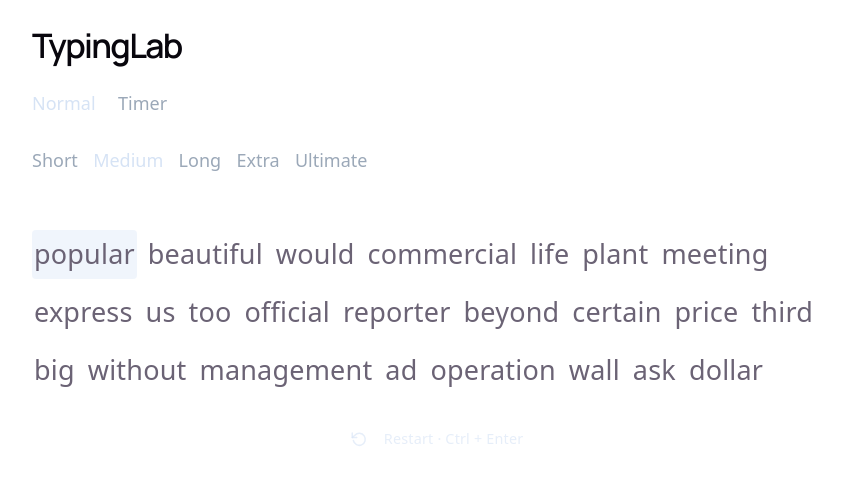
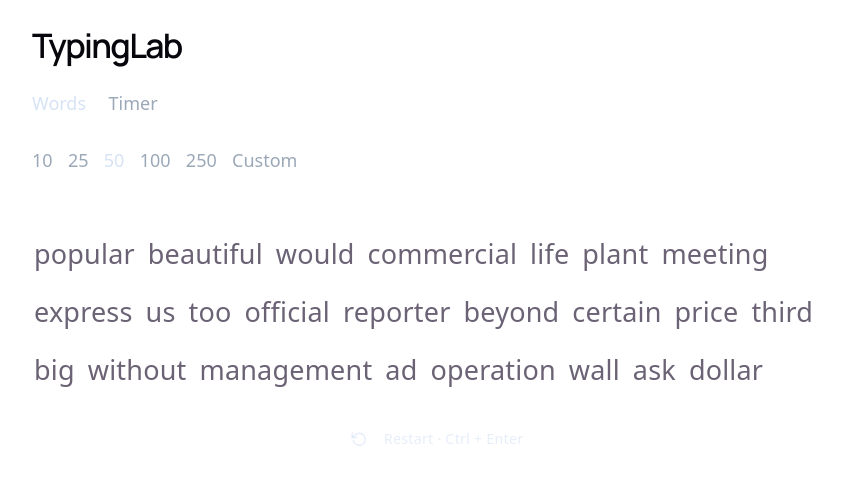
Before and after one commit to Thanapat-Tae/typing-lab, a React (Vite) app in the folder frontend/: page / in a window 1280 px wide. Shown: the top 484 px of the page, without its empty margins (208-1050 px from the left). Built offline with nearby package versions, Linux system fonts and the light colour scheme.

Commit message:
feat: implement Words Mode with custom word counts

```diff
--- a/frontend/src/components/TypingTest/TypingTest.css
+++ b/frontend/src/components/TypingTest/TypingTest.css
@@ -40,7 +40,7 @@
   cursor: not-allowed;
 }
 
-.typing-length-selector {
+.typing-word-count-selector {
   display: flex;
   flex-wrap: wrap;
   align-items: center;
@@ -48,7 +48,7 @@
   margin: 0;
 }
 
-.typing-length-option {
+.typing-word-count-option {
   padding: 0;
   border: 0;
   background: none;
@@ -60,21 +60,21 @@
   gap: 0.35rem;
 }
 
-.typing-length-option[aria-pressed="true"] {
+.typing-word-count-option[aria-pressed="true"] {
   color: #d6e3f5;
 }
 
-.typing-length-option:not(:disabled):hover {
+.typing-word-count-option:not(:disabled):hover {
   color: #b8c9e4;
 }
 
-.typing-length-option:focus-visible {
+.typing-word-count-option:focus-visible {
   border-radius: 2px;
   outline: 2px solid rgba(155, 184, 232, 0.75);
   outline-offset: 3px;
 }
 
-.typing-length-option:disabled {
+.typing-word-count-option:disabled {
   color: #8491a2;
   cursor: not-allowed;
 }
@@ -255,7 +255,7 @@
 }
 
 .active-word {
-  background-color: rgba(155, 184, 232, 0.15);
+  background-color: transparent;
 }
 
 .correct {
@@ -272,7 +272,6 @@
 
 .typing-character-missing {
   color: #f87171;
-  background: rgba(248, 113, 113, 0.12);
   text-decoration: underline wavy currentColor;
   text-underline-offset: 0.2em;
 }
@@ -283,7 +282,6 @@
 
 .incorrect {
   color: #f87171;
-  background-color: rgba(248, 113, 113, 0.12);
 }
 
 .timer-container {
--- a/frontend/src/components/TypingTest/TypingTest.tsx
+++ b/frontend/src/components/TypingTest/TypingTest.tsx
@@ -2,13 +2,15 @@ import { useCallback, useEffect, useLayoutEffect, useRef, useState } from "react
 import { calculateWpm, countCorrectCharacters } from "../../utils/calculateWpm";
 import { calculateAccuracy } from "../../utils/calculateAccuracy";
 import { generateWords } from "../../utils/generateWords";
-import type { PassageLength } from "../../data/passages";
 import "./TypingTest.css";
 
 const initialTimerBatchSize = 50;
 const timerRefillThreshold = 10;
 const maxExtraCharacters = 5;
 const timerPresets = [15, 30, 60, 120, 150] as const;
+const wordCountPresets = [10, 25, 50, 100, 250] as const;
+const defaultWordCount = 50;
+const maxCustomWordCount = 800;
 
 interface TestStatistics {
   wpm: number;
@@ -20,25 +22,8 @@ interface TestStatistics {
 
 type TypingMode = "normal" | "timer";
 type TimerDurationOption = (typeof timerPresets)[number] | "custom";
-
-const lengthOptions: PassageLength[] = ["short", "medium", "long", "extra", "ultimate"];
-const defaultLength: PassageLength = "medium";
-
-const lengthLabels: Record<PassageLength, string> = {
-  short: "Short",
-  medium: "Medium",
-  long: "Long",
-  extra: "Extra",
-  ultimate: "Ultimate",
-};
-
-const lengthWordRanges: Record<PassageLength, [number, number]> = {
-  short: [20, 50],
-  medium: [51, 120],
-  long: [121, 250],
-  extra: [251, 500],
-  ultimate: [501, 800],
-};
+type PresetWordCount = (typeof wordCountPresets)[number];
+type WordCountOption = PresetWordCount | "custom";
 
 function commonPrefixLength(left: string, right: string): number {
   let length = 0;
@@ -71,6 +56,17 @@ function isPositiveSafeIntegerSeconds(value: string): number | null {
   return Number.isSafeInteger(seconds) && seconds > 0 ? seconds : null;
 }
 
+function parseWordCount(value: string): number | null {
+  if (!/^\d+$/.test(value)) return null;
+
+  const wordCount = Number(value);
+  return Number.isSafeInteger(wordCount) &&
+    wordCount >= 1 &&
+    wordCount <= maxCustomWordCount
+    ? wordCount
+    : null;
+}
+
 function timerHasExpired(
   startedAt: number,
   durationSeconds: number,
@@ -97,11 +93,6 @@ function getCappedElapsedMilliseconds(
   return Math.min(elapsedSeconds, durationSeconds) * 1000;
 }
 
-function randomWordCount(length: PassageLength): number {
-  const [min, max] = lengthWordRanges[length];
-  return Math.floor(Math.random() * (max - min + 1)) + min;
-}
-
 function TypingTest() {
   const [mode, setMode] = useState<TypingMode>("normal");
   const [timerWords, setTimerWords] = useState<string[]>([]);
@@ -111,9 +102,15 @@ function TypingTest() {
   const [currentInput, setCurrentInput] = useState("");
   const [completedWords, setCompletedWords] = useState<string[]>([]);
   const [normalWords, setNormalWords] = useState<string[]>(() =>
-    generateWords(randomWordCount(defaultLength)),
+    generateWords(defaultWordCount),
   );
-  const [selectedLength, setSelectedLength] = useState<PassageLength>(defaultLength);
+  const [wordCountOption, setWordCountOption] = useState<WordCountOption>(
+    defaultWordCount,
+  );
+  const [selectedWordCount, setSelectedWordCount] = useState(defaultWordCount);
+  const [customWordCountInput, setCustomWordCountInput] = useState(
+    String(defaultWordCount),
+  );
 
   const customDuration = isPositiveSafeIntegerSeconds(customDurationInput);
   const isCustomDurationValid = customDuration !== null;
@@ -121,6 +118,9 @@ function TypingTest() {
     durationOption === "custom" ? customDuration ?? 0 : durationOption;
   const isDurationValid =
     durationOption !== "custom" || isCustomDurationValid;
+  const parsedCustomWordCount = parseWordCount(customWordCountInput);
+  const isWordCountValid =
+    wordCountOption !== "custom" || parsedCustomWordCount !== null;
 
   const activeWords = mode === "normal" ? normalWords : timerWords;
 
@@ -144,6 +144,7 @@ function TypingTest() {
   const compositionStartValueRef = useRef("");
   const accuracyCountsRef = useRef({ correct: 0, total: 0 });
   const restartCooldownRef = useRef<number | null>(null);
+  const appliedCustomWordCountRef = useRef(String(defaultWordCount));
   const restartAnimationRef = useRef<Animation | null>(null);
   const caretPositionRef = useRef<{ x: number; y: number } | null>(null);
   const caretTransitionDisabledRef = useRef(false);
@@ -153,16 +154,8 @@ function TypingTest() {
       nextMode: TypingMode = mode,
       nextDuration = selectedDuration,
       focusTyping = true,
-      nextLength = selectedLength,
+      nextWordCount = selectedWordCount,
     ) => {
-      const now = performance.now();
-      const cooldownMs = 350;
-
-      // Monotonic deadline guard - authoritative check (no timeout needed)
-      if (restartCooldownRef.current !== null && now < restartCooldownRef.current) {
-        return;
-      }
-
       const passage = passageRef.current;
       restartAnimationRef.current?.cancel();
       restartAnimationRef.current = null;
@@ -204,10 +197,10 @@ function TypingTest() {
         nextMode === "timer" ? generateWords(initialTimerBatchSize) : [],
       );
 
-      // When entering Normal mode (or retrying in Normal), generate a fresh word sequence
+      // When entering Words mode (or retrying in Words), generate the selected count.
       if (nextMode === "normal") {
-        setNormalWords(generateWords(randomWordCount(nextLength)));
-        setSelectedLength(nextLength);
+        setNormalWords(generateWords(nextWordCount));
+        setSelectedWordCount(nextWordCount);
       }
 
       startedAtRef.current = null;
@@ -220,17 +213,27 @@ function TypingTest() {
         setResetVersion((previous) => previous + 1);
       }
 
-      // Set 350ms cooldown deadline - no timeout needed, deadline is authoritative
-      restartCooldownRef.current = now + cooldownMs;
     },
-    [mode, selectedDuration, selectedLength],
+    [mode, selectedDuration, selectedWordCount],
   );
+
+  const restartSession = useCallback(() => {
+    const now = performance.now();
+    if (restartCooldownRef.current !== null && now < restartCooldownRef.current) {
+      return;
+    }
+    if (mode === "normal" && !isWordCountValid) return;
+
+    resetSession();
+    restartCooldownRef.current = now + 350;
+  }, [isWordCountValid, mode, resetSession]);
 
   function handleModeChange(nextMode: TypingMode) {
     if (nextMode === mode) return;
-    // When switching to Normal, generate words for the current length
+    if (nextMode === "normal" && !isWordCountValid) return;
+    // Switching to Words regenerates the selected word count.
     const nextDuration = nextMode === "timer" ? selectedDuration : 0;
-    resetSession(nextMode, nextDuration);
+    resetSession(nextMode, nextDuration, true, selectedWordCount);
     setMode(nextMode);
   }
 
@@ -248,9 +251,22 @@ function TypingTest() {
     resetSession("timer", nextDuration ?? Number.NaN, false);
   }
 
-  function handleLengthChange(nextLength: PassageLength) {
+  function handleWordCountChange(nextCount: PresetWordCount) {
     if (mode !== "normal") return;
-    resetSession("normal", 0, true, nextLength);
+    setWordCountOption(nextCount);
+    resetSession("normal", 0, true, nextCount);
+  }
+
+  function applyCustomWordCount(force = false, focusTyping = false) {
+    const wordCount = parseWordCount(customWordCountInput);
+    if (wordCount === null) return;
+    if (!force && appliedCustomWordCountRef.current === customWordCountInput) {
+      return;
+    }
+
+    appliedCustomWordCountRef.current = customWordCountInput;
+    setWordCountOption("custom");
+    resetSession("normal", 0, focusTyping, wordCount);
   }
 
   useEffect(() => {
@@ -307,12 +323,12 @@ function TypingTest() {
 
       event.preventDefault();
       event.stopPropagation();
-      if (!event.repeat) resetSession();
+      if (!event.repeat) restartSession();
     }
 
     window.addEventListener("keydown", handleRetryShortcut);
     return () => window.removeEventListener("keydown", handleRetryShortcut);
-  }, [isFinished, isTimeUp, resetSession]);
+  }, [isFinished, isTimeUp, restartSession]);
 
   useEffect(() => {
     if (resetVersion > 0) inputRef.current?.focus();
@@ -544,7 +560,14 @@ function TypingTest() {
   }, []);
 
   function handleInput(value: string) {
-    if (isFinished || isTimeUp || !isDurationValid) return;
+    if (
+      isFinished ||
+      isTimeUp ||
+      !isDurationValid ||
+      (mode === "normal" && !isWordCountValid)
+    ) {
+      return;
+    }
 
     const startedAt = startedAtRef.current;
     if (
@@ -705,7 +728,7 @@ function TypingTest() {
           aria-pressed={mode === "normal"}
           onClick={() => handleModeChange("normal")}
         >
-          Normal
+          Words
         </button>
         <button
           className="typing-mode-option"
@@ -765,7 +788,7 @@ function TypingTest() {
                     value={customDurationInput}
                     aria-invalid={!isCustomDurationValid}
                     aria-describedby={
-                      !isCustomDurationValid ? "custom-duration-error" : undefined
+                      !isCustomDurationValid ? "typing-control-error" : undefined
                     }
                     onChange={(event) =>
                       handleCustomDurationInput(event.target.value)
@@ -790,21 +813,72 @@ function TypingTest() {
         ) : (
           <div className="typing-control-row typing-normal-controls">
             <div
-              className="typing-length-selector"
+              className="typing-word-count-selector"
               role="group"
-              aria-label="Passage length"
+              aria-label="Word count"
             >
-              {lengthOptions.map((length) => (
+              {wordCountPresets.map((count) => (
                 <button
-                  key={length}
-                  className="typing-length-option"
+                  key={count}
+                  className="typing-word-count-option"
                   type="button"
-                  aria-pressed={selectedLength === length}
-                  onClick={() => handleLengthChange(length)}
+                  aria-label={`${count} words`}
+                  aria-pressed={wordCountOption === count}
+                  onClick={() => handleWordCountChange(count)}
                 >
-                  {lengthLabels[length]}
+                  {count}
                 </button>
               ))}
+              <button
+                className="typing-word-count-option"
+                type="button"
+                aria-pressed={wordCountOption === "custom"}
+                onClick={() => {
+                  if (wordCountOption === "custom") {
+                    applyCustomWordCount(true);
+                    return;
+                  }
+
+                  setWordCountOption("custom");
+                  const wordCount = parseWordCount(customWordCountInput);
+                  if (wordCount !== null) {
+                    appliedCustomWordCountRef.current = customWordCountInput;
+                    resetSession("normal", 0, false, wordCount);
+                  }
+                }}
+              >
+                Custom
+              </button>
+              {wordCountOption === "custom" && (
+                <label className="typing-custom-duration typing-custom-word-count">
+                  <span className="visually-hidden">
+                    Custom word count from 1 to 800
+                  </span>
+                  <input
+                    type="number"
+                    min={1}
+                    max={maxCustomWordCount}
+                    step={1}
+                    inputMode="numeric"
+                    value={customWordCountInput}
+                    aria-invalid={!isWordCountValid}
+                    aria-describedby={
+                      !isWordCountValid ? "typing-control-error" : undefined
+                    }
+                    onChange={(event) =>
+                      setCustomWordCountInput(event.target.value)
+                    }
+                    onBlur={() => applyCustomWordCount()}
+                    onKeyDown={(event) => {
+                      if (event.key === "Enter") {
+                        event.preventDefault();
+                        applyCustomWordCount(true, true);
+                      }
+                    }}
+                  />
+                  <span aria-hidden="true">words</span>
+                </label>
+              )}
             </div>
             <div className="timer-container typing-timer-placeholder" aria-hidden="true">
               <p className="typing-timer">
@@ -816,14 +890,20 @@ function TypingTest() {
         )}
 
         <p
-          id="custom-duration-error"
+          id="typing-control-error"
           className="typing-duration-error"
           role="status"
           aria-live="polite"
-          aria-hidden={mode === "normal"}
+          aria-hidden={
+            mode === "timer"
+              ? isDurationValid
+              : wordCountOption !== "custom" || isWordCountValid
+          }
         >
           {mode === "timer" && !isDurationValid &&
             "Enter a positive whole number of seconds."}
+          {mode === "normal" && wordCountOption === "custom" &&
+            !isWordCountValid && "Enter a whole number from 1 to 800."}
         </p>
       </div>
 
@@ -922,7 +1002,7 @@ function TypingTest() {
           className="typing-rewind"
           type="button"
           aria-label="Restart typing test"
-          onClick={() => resetSession()}
+          onClick={restartSession}
         >
           <svg aria-hidden="true" viewBox="0 0 24 24" width="18" height="18" fill="none" stroke="currentColor" strokeWidth="2" strokeLinecap="round" strokeLinejoin="round">
             <path d="M3 4v6h6" />
@@ -943,7 +1023,7 @@ function TypingTest() {
           <button
             className="typing-retry"
             type="button"
-            onClick={() => resetSession()}
+            onClick={restartSession}
           >
             Retry
           </button>
@@ -970,7 +1050,10 @@ function TypingTest() {
           handleCompositionEnd(event.currentTarget.value)
         }
         disabled={
-          isFinished || isTimeUp || (mode === "timer" && !isDurationValid)
+          isFinished ||
+          isTimeUp ||
+          (mode === "timer" && !isDurationValid) ||
+          (mode === "normal" && !isWordCountValid)
         }
         placeholder={isFinished ? "Test complete!" : ""}
         autoComplete="off"
```
Also changed, not shown: frontend/src/data/passageCategories.ts (added, +26 -0 lines).
